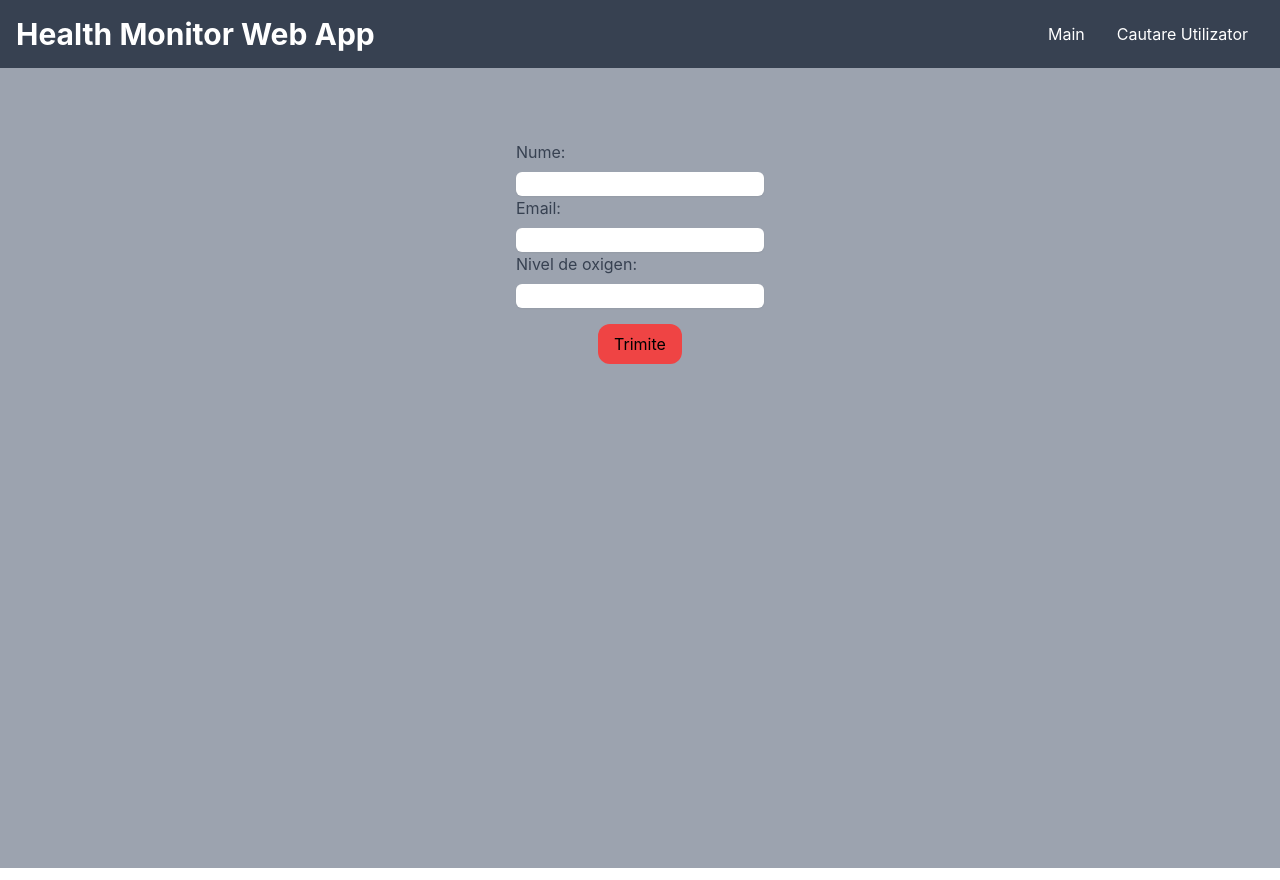
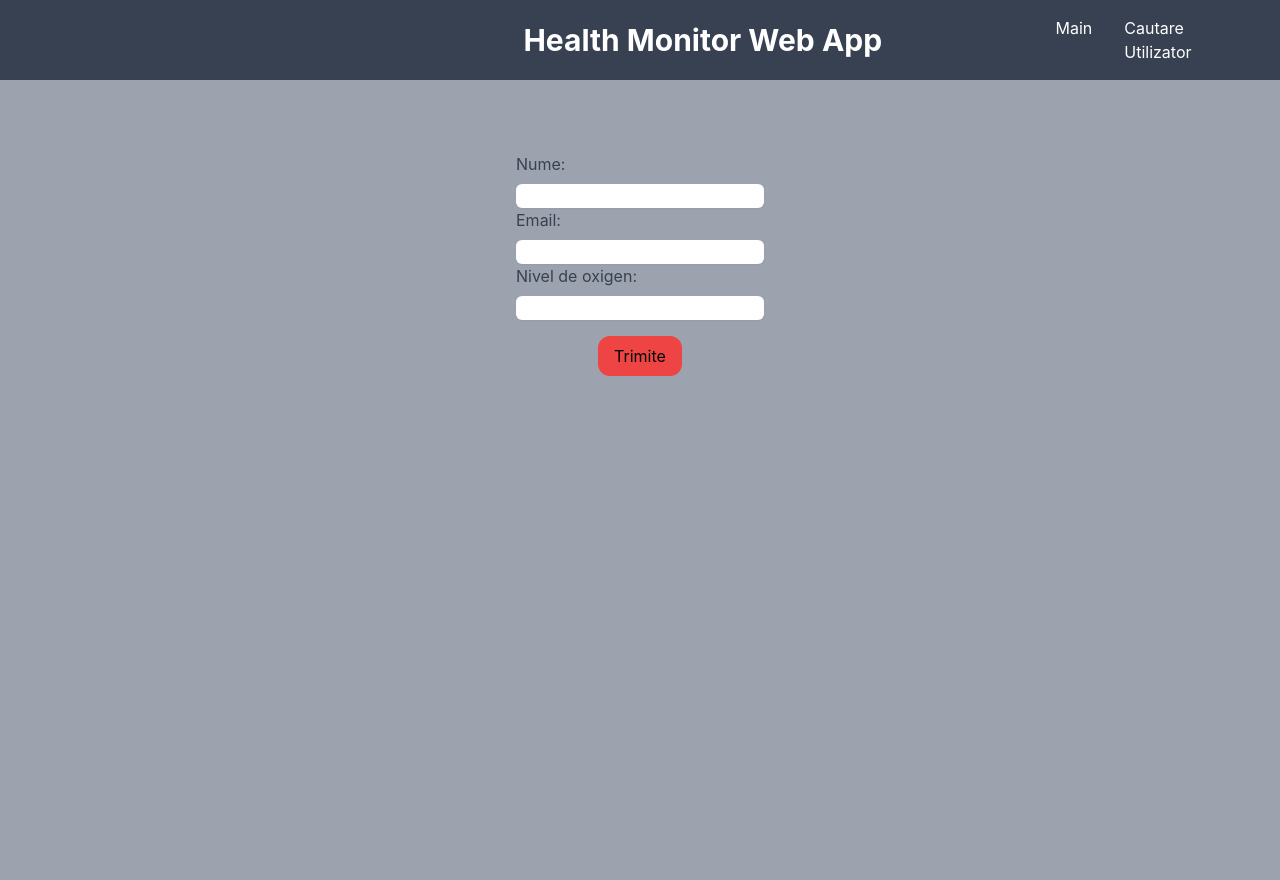
Before and after one commit to VlasceanuOvidiu/ProiectISC, a React (Create React App) app: page / in a window 1280 px wide. Built offline with nearby package versions, Linux system fonts and the light colour scheme.

Commit message:
Update Header.jsx
Centrare titlu si pastrarea Main-ului si al Cautarii utilizator in partea dreapta

```diff
--- a/src/components/Header.jsx
+++ b/src/components/Header.jsx
@@ -6,10 +6,11 @@ function Header() {
 
 
     return (
-        <div className='flex bg-gray-700 w-full justify-between items-center p-4 text-white'>
-            <div>
-                <h1 className='text-3xl font-bold'>Health Monitor Web App  </h1>
+        <div className='w-full flex bg-gray-700 justify-center items-center p-4 text-white'>
+           <div className='w-3/4 flex justify-center' style={{ marginLeft: '350px' }}>
+                <h1 className='text-3xl font-bold'>Health Monitor Web App</h1>
             </div>
+            <div className='w-1/4 flex justify-end'>
                 <ul className='flex'>
                     <li className='px-4 cursor-pointer capitalize hover:scale-105 duration-200'>
                         <Link to="/">Main</Link>
@@ -17,11 +18,8 @@ function Header() {
                     <li className='px-4 cursor-pointer capitalize hover:scale-105 duration-200'>
                         <Link to="/rezultate">Cautare utilizator</Link>
                     </li>
-
                 </ul>
-
-
-
+            </div>
         </div>
     )
 }
```
Lines whose indentation alone changed are shown as unchanged.
